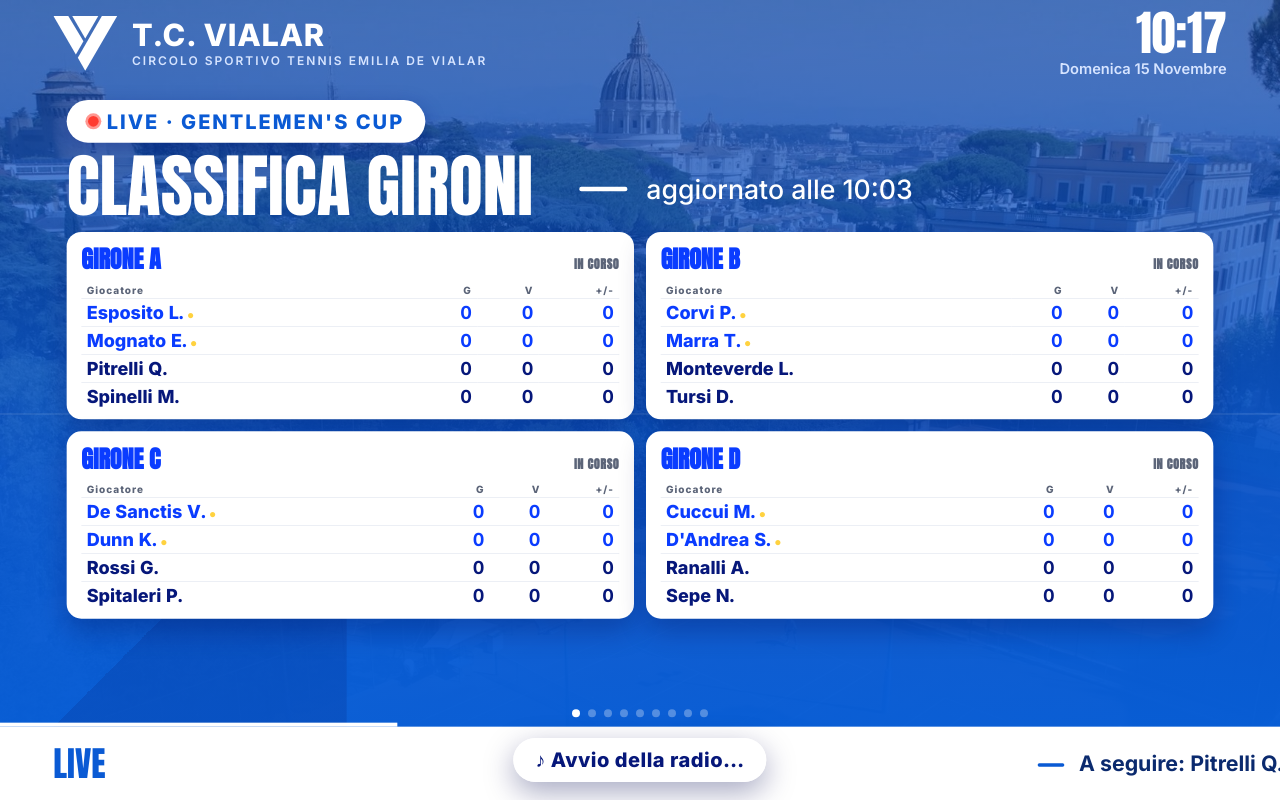
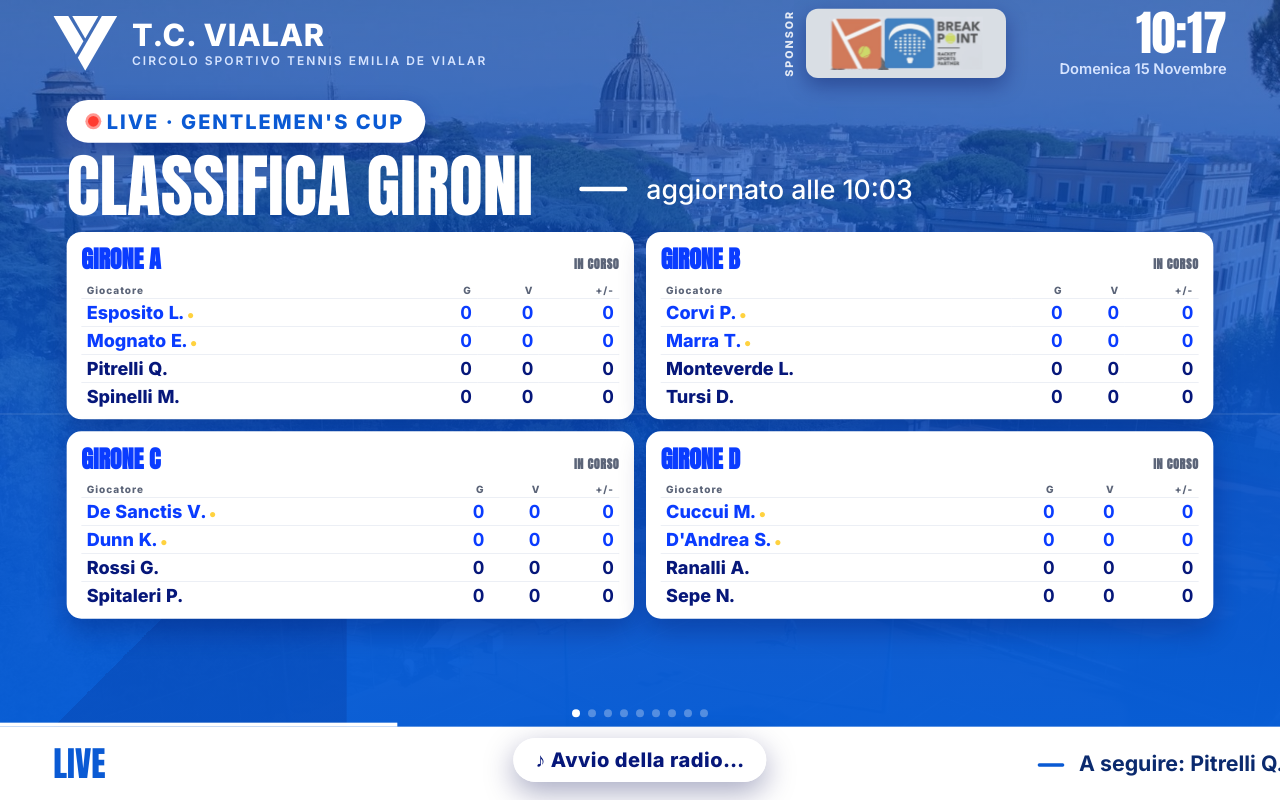
Before and after one commit to tennisclubvialar/bacheca, a plain HTML site: page index.html in a window 1280 px wide. Drawn offline with Linux system fonts and the light colour scheme; no server answers.

Commit message:
Bacheca: loghi sponsor che girano in alto in ogni slide durante il torneo; Gentlemen's Cup tabellone completo
Co-Authored-By: Claude Opus 5.5 <noreply@anthropic.com>
Claude-Session: https://claude.ai/code/session_01RiKwXihvqRZeSTtiQ2PmUk

```diff
--- a/index.html
+++ b/index.html
@@ -252,6 +252,15 @@ h1.lungo { font-size: 138px; }
 #stage.rosso .foto-layer::after { background: linear-gradient(90deg, rgba(168,10,24,.94) 0%, rgba(206,20,34,.82) 45%, rgba(212,22,36,.55) 100%); }
 .foto-layer.on { opacity: 1; }
 header, main, footer { position: relative; z-index: 1; }
+/* Sponsor che girano in alto in ogni slide (in modalità torneo al posto del meteo) */
+.sponsor-giro { display: none; align-items: center; gap: 16px; margin-left: auto; margin-right: 40px; }
+#stage.modo-torneo .sponsor-giro { display: flex; }
+#stage.modo-torneo .meteo { display: none; }
+.sg-lab { font-weight: 800; font-size: 16px; letter-spacing: 3px; text-transform: uppercase; opacity: .85; writing-mode: vertical-rl; transform: rotate(180deg); }
+.sg-box { width: 300px; height: 104px; border-radius: 18px; display: grid; place-items: center; padding: 12px 22px; box-shadow: 0 12px 30px rgba(0,10,80,.35); transition: background-color .5s; }
+.sg-box img { max-width: 100%; max-height: 80px; object-fit: contain; transition: opacity .5s; }
+#stage.verticale .sg-box { width: 220px; height: 84px; }
+#stage.verticale .sg-box img { max-height: 62px; }
 .tema-rosso .kicker { color: #d4162a; }
 .tema-rosso .fact { color: #6e0a14; }
 .tema-rosso .fact-value, .tema-rosso .fact-note { color: #d4162a; }
@@ -468,6 +477,7 @@ header { gap: 40px; }
         </div>
       </div>
       <div class="meteo" id="meteo" aria-label="Meteo a Roma"></div>
+      <div class="sponsor-giro" id="sponsor-giro" aria-label="Sponsor"><span class="sg-lab">Sponsor</span><div class="sg-box"><img id="sg-img" alt=""></div></div>
       <div class="clock">
         <div class="clock-time" id="time">--:--</div>
         <div class="clock-date" id="date"></div>
@@ -544,8 +554,8 @@ const BACHECA = {
       tipo: "testo", finoAl: "2026-11-15", durata: 15,
       kicker: "Domenica 15 novembre · ore 11:00",
       titolo: "Gentlemen's Cup",
-      testo: "Il rodeo maschile con Breakpoint official sponsor: allestimento con attrezzatura e gadget per tutti i partecipanti. Ogni partita vale punti per la Race to Finals 2027. Ultimi 2 posti: iscriviti in segreteria!",
-      chips: ["Ultimi 2 posti", "Official sponsor Breakpoint", "Quota 30 €"],
+      testo: "Il rodeo maschile con Breakpoint official sponsor: allestimento con attrezzatura e gadget per tutti i partecipanti. Ogni partita vale punti per la Race to Finals 2027. Tabellone al completo: 16 giocatori in campo, vieni a fare il tifo!",
+      chips: ["Tabellone completo", "Official sponsor Breakpoint", "16 giocatori"],
       immagine: "assets/locandine/gentlemens-cup.jpg"
     },
     {
@@ -1415,7 +1425,20 @@ function aggiornaTicker() {
   document.querySelector(".footer-label").textContent = MODO_TORNEO ? "Live" : "Avvisi";
   document.getElementById("ticker").replaceChildren(...voci.map(a => el("span", null, a)));
   document.getElementById("stage").classList.toggle("senza-avvisi", !voci.length);
-}
+  document.getElementById("stage").classList.toggle("modo-torneo", !!MODO_TORNEO);
+}
+// Rotazione dei loghi sponsor in alto (Breakpoint, sponsor ufficiale del torneo, a giri alterni)
+(function giroSponsor() {
+  const conf = BACHECA.slide.find(s => s.tipo === "sponsor"); if (!conf) return;
+  const tutti = conf.sponsor.filter(sp => sp.logo);
+  const bp = tutti.find(sp => /breakpoint/i.test(sp.nome));
+  const altri = tutti.filter(sp => sp !== bp);
+  const giro = []; altri.forEach(sp => { if (bp) giro.push(bp); giro.push(sp); });
+  if (!giro.length) return;
+  let k = 0; const box = document.querySelector(".sg-box"), img = document.getElementById("sg-img");
+  const mostra = () => { const sp = giro[k % giro.length]; img.style.opacity = 0; setTimeout(() => { img.src = sp.logo; img.alt = sp.nome; box.style.backgroundColor = sp.sfondo || "#fff"; img.style.opacity = 1; }, 300); k++; };
+  mostra(); setInterval(mostra, 5000);
+})();
 
 function build() {
   FASCIA = fasciaAttuale();
```
